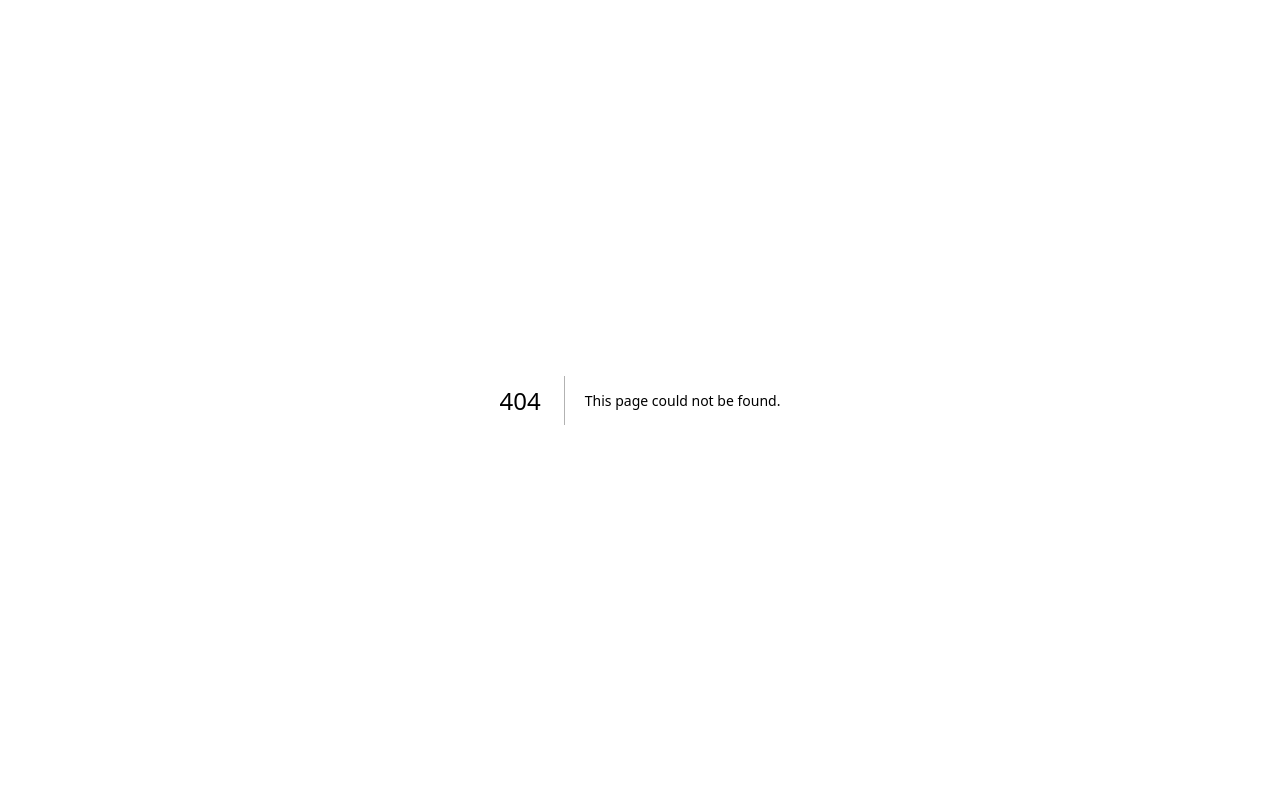
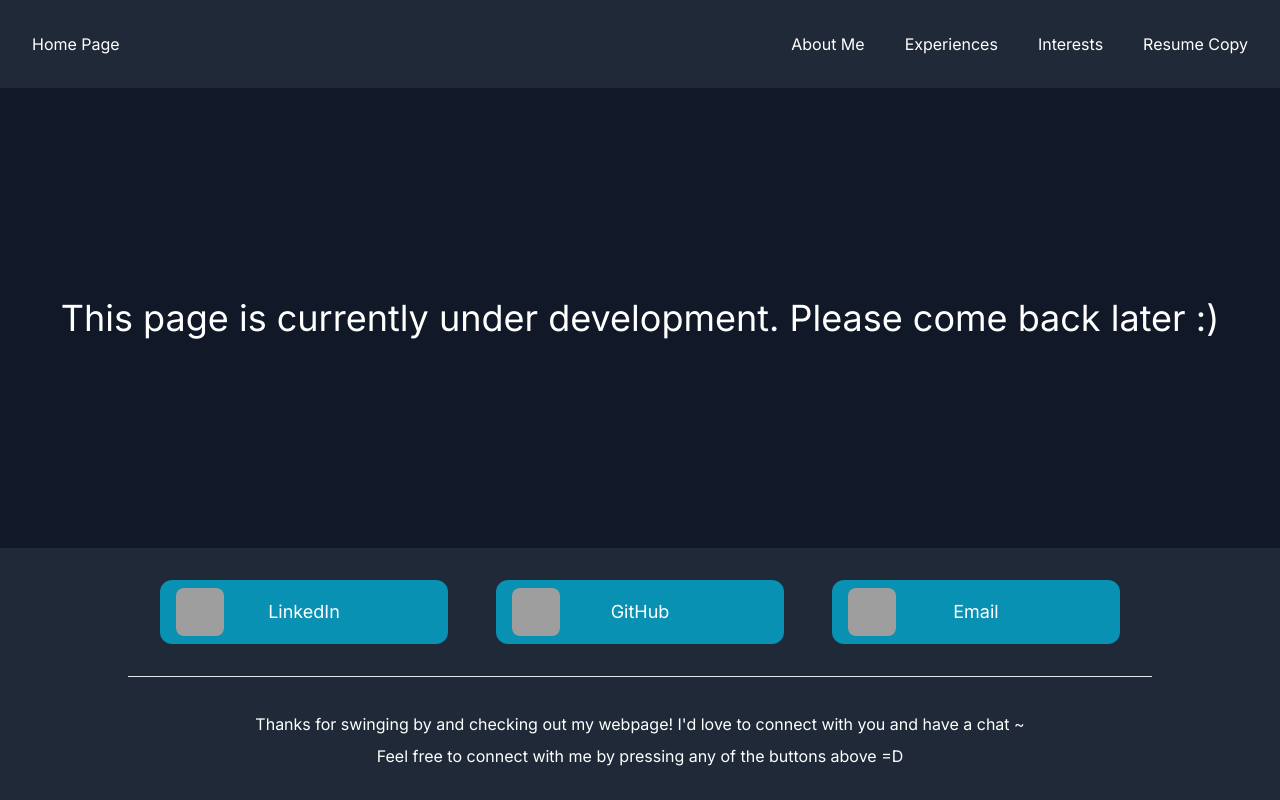
Before and after one commit to chene40/personal-website, a Next.js app: page /interests/alternatives in a window 1280 px wide. Before the commit this address had no page. Built offline with nearby package versions, Linux system fonts and the light colour scheme; grey boxes are pictures that could not be loaded.

Commit message:
feat: added under development page

```diff
--- /dev/null
+++ b/app/interests/alternatives/page.tsx
@@ -0,0 +1,17 @@
+// Project Imports
+import Header from "@/components/header";
+import Footer from "@/components/footer";
+
+export default function Alternatives() {
+  return (
+    <div className="h-screen flex flex-col">
+      <Header />
+      <div className="bg-gray-900 grow flex justify-center items-center">
+        <h1 className="text-4xl text-white">
+          This page is currently under development. Please come back later :)
+        </h1>
+      </div>
+      <Footer />
+    </div>
+  );
+}
--- /dev/null
+++ b/app/interests/photography/page.tsx
@@ -0,0 +1,17 @@
+// Project Imports
+import Header from "@/components/header";
+import Footer from "@/components/footer";
+
+export default function Photography() {
+  return (
+    <div className="h-screen flex flex-col">
+      <Header />
+      <div className="bg-gray-900 grow flex justify-center items-center">
+        <h1 className="text-4xl text-white">
+          This page is currently under development. Please come back later :)
+        </h1>
+      </div>
+      <Footer />
+    </div>
+  );
+}
```
